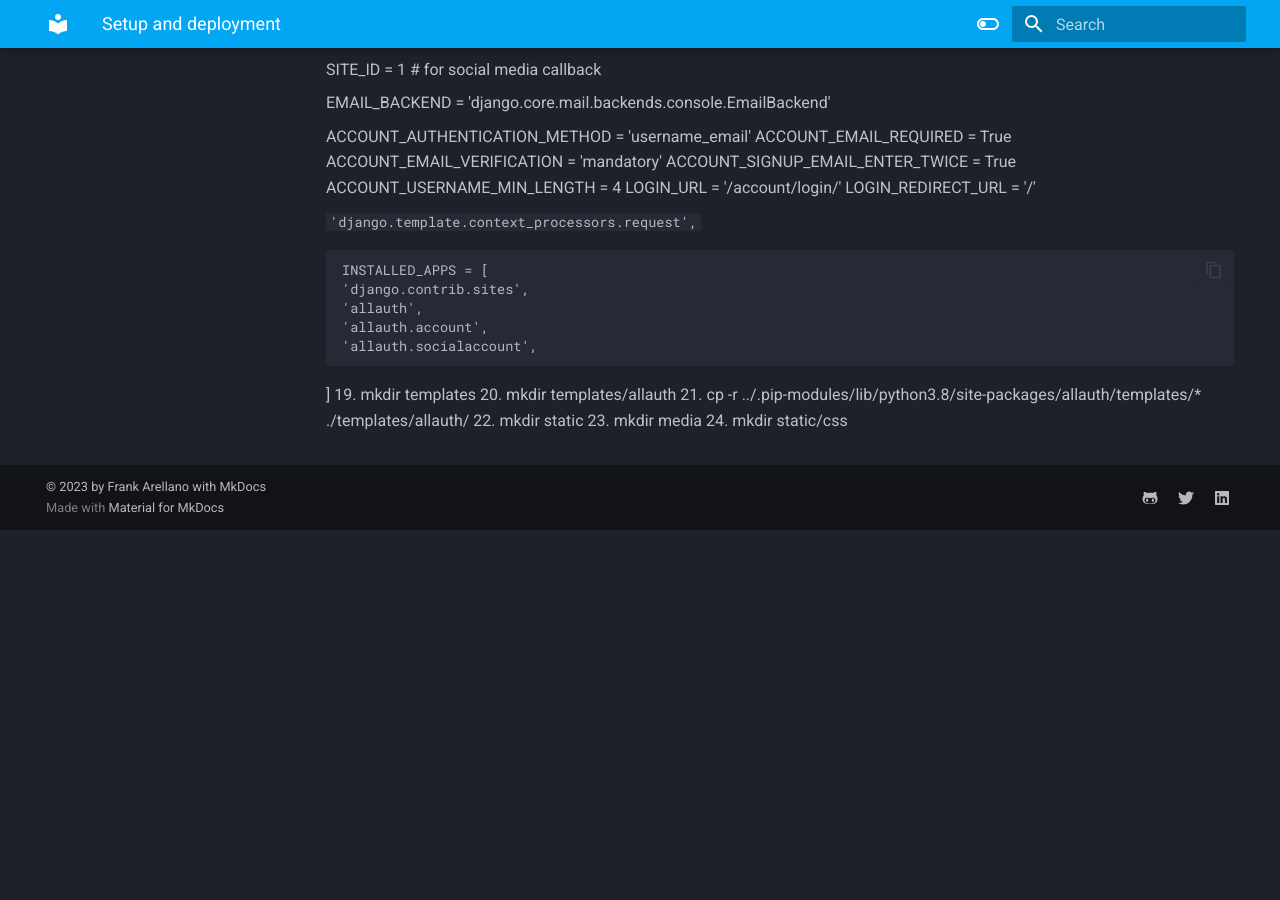
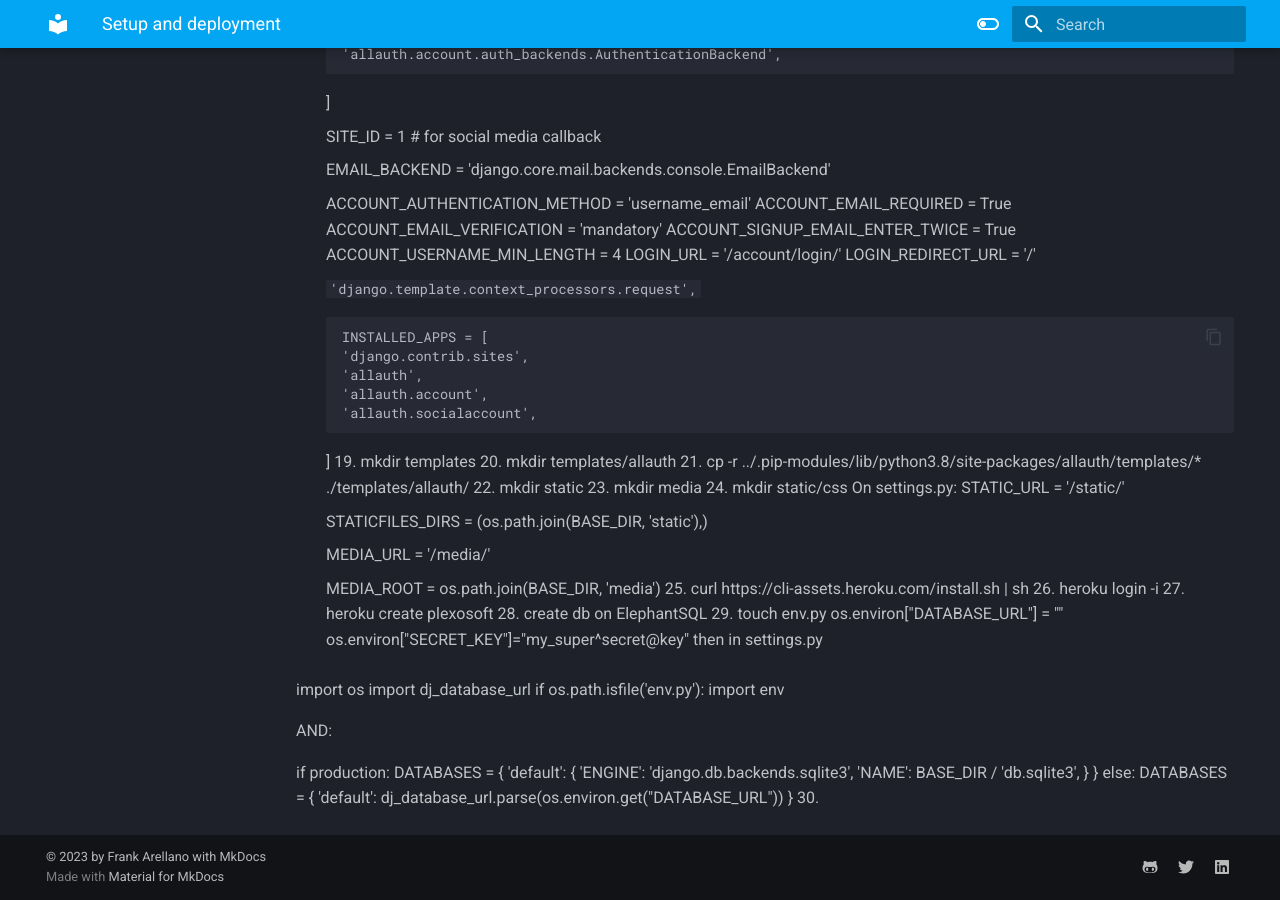
Before and after one commit to Code-Institute-Submissions/py, an MkDocs documentation site: the page built from docs/setup-and-deployment/setup_and_deployment.md, in a window 1280 px wide and 900 px high, scrolled down 918 px. Built offline with MkDocs 1.6.1 and Material for MkDocs 9.7.7, drawn with Linux system fonts in a browser that asks for light colours; before the commit the page ends 1448 px from its top, so only the background shows below that; some of the changed text lies outside the part shown.

Commit message:
deployment to heroku ready

```diff
--- a/docs/setup-and-deployment/setup_and_deployment.md
+++ b/docs/setup-and-deployment/setup_and_deployment.md
@@ -7,8 +7,10 @@
     Add:
     *.sqllite3
     *.pyc
-6. pip3 install cloudinary
-7. pip3 install django-cloudinary-storage
+6. pip3 install cloudinary (not necessary)
+7. pip3 install django-cloudinary-storage (not necessary)
+- pip3 uninstall cloudinary
+- pip3 uninstall django-cloudinary-storage
 8. pip3 install dj_database_url
 9. pip3 freeze requirements.txt OR pip3 freeze > requirements.txt
 10. python3 manage.py makemigrations --dry-run
@@ -54,3 +56,39 @@
 22. mkdir static
 23. mkdir media
 24. mkdir static/css
+    On settings.py:
+    STATIC_URL = '/static/'
+
+    STATICFILES_DIRS = (os.path.join(BASE_DIR, 'static'),)
+
+    MEDIA_URL = '/media/'
+
+    MEDIA_ROOT = os.path.join(BASE_DIR, 'media')
+25. curl https://cli-assets.heroku.com/install.sh | sh
+26. heroku login -i
+27. heroku create plexosoft
+28. create db on ElephantSQL
+29. touch env.py
+os.environ["DATABASE_URL"] = "<copiedURL>"
+os.environ["SECRET_KEY"]="my_super^secret@key"
+then in settings.py
+
+import os
+import dj_database_url
+if os.path.isfile('env.py'):
+    import env
+
+AND:
+
+if production:
+    DATABASES = {
+        'default': {
+            'ENGINE': 'django.db.backends.sqlite3',
+            'NAME': BASE_DIR / 'db.sqlite3',
+        }
+    }
+else:
+    DATABASES = {
+        'default': dj_database_url.parse(os.environ.get("DATABASE_URL"))
+    }
+30.
--- a/requirements.txt
+++ b/requirements.txt
@@ -2,13 +2,11 @@ asgiref==3.7.2
 cairocffi==1.6.1
 CairoSVG==2.7.1
 click==8.1.6
-cloudinary==1.34.0
 colorama==0.4.6
 cssselect2==0.7.0
 dj-database-url==2.1.0
 Django==3.2.20
 django-allauth==0.54.0
-django-cloudinary-storage==0.3.0
 ghp-import==2.1.0
 gunicorn==21.2.0
 Markdown==3.4.4
--- /dev/null
+++ b/static/css/base.css
@@ -0,0 +1,3 @@
+h1{
+    color:green;
+}
```
Also changed, not shown: 2 other files.
